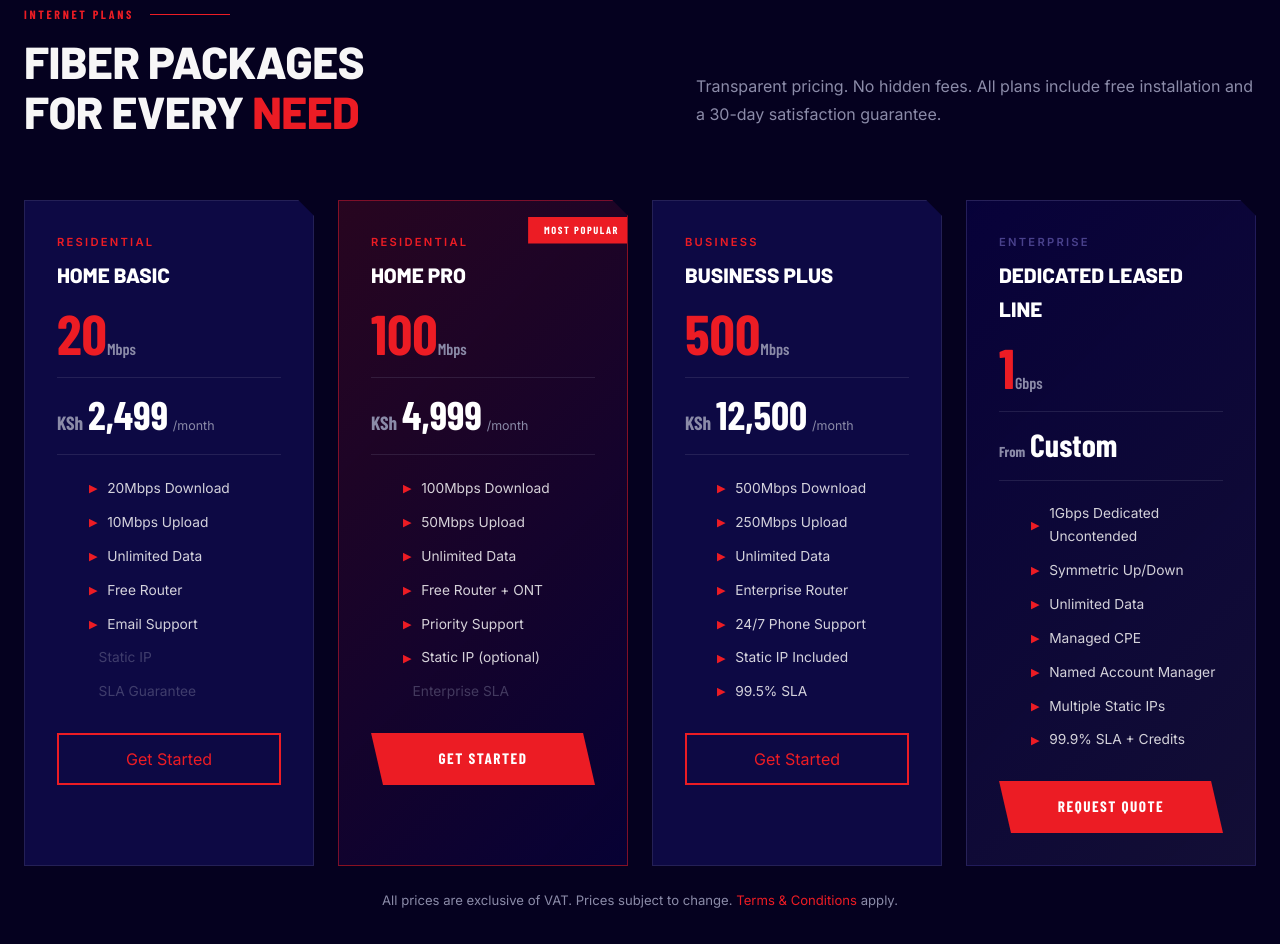
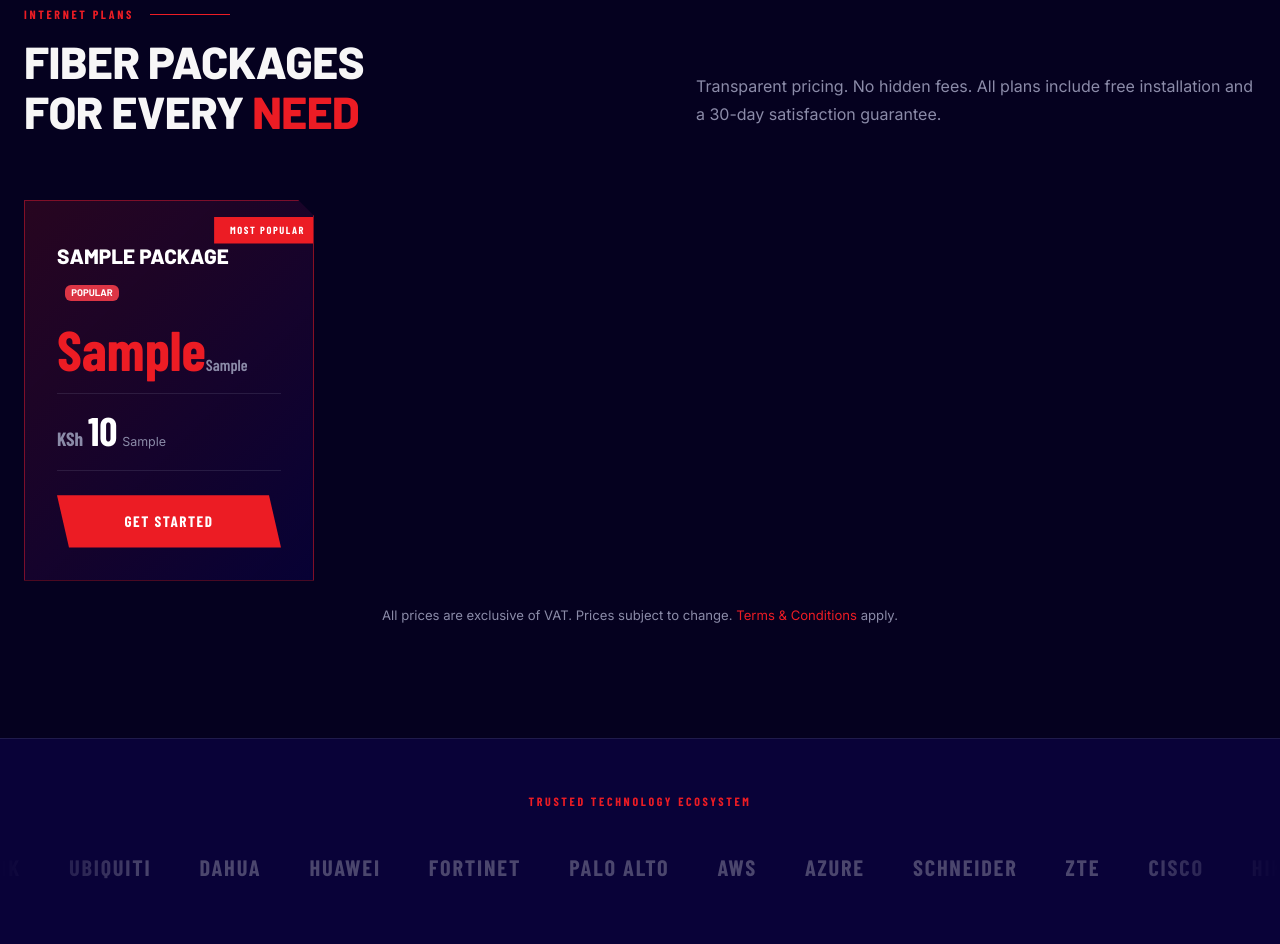
Before and after one commit to MosesAbuya/filaoisp, a PHP site: page / in a window 1280 px wide. Shown: the part 3813-4757 px from the top of the page. Run offline with PHP 8.4, Linux system fonts and the light colour scheme; data comes from the database, SQL or seed files in the repository; tables that the repository leaves empty or names only in its code hold one stand-in row (values such as "Sample post"); some web fonts are replaced.

Commit message:
Final Update to live

```diff
--- a/admin/includes/sidebar.php
+++ b/admin/includes/sidebar.php
@@ -38,6 +38,12 @@ $current_page = basename($_SERVER['PHP_SELF']);
             <a href="coverage.php" class="nav-link <?= ($current_page === 'coverage.php') ? 'active' : '' ?>">
                 <i class="fa-solid fa-map-location-dot nav-icon"></i>
                 <span>Coverage Map & Pins</span>
+            </a>
+        </li>
+        <li class="nav-item">
+            <a href="packages.php" class="nav-link <?= ($current_page === 'packages.php') ? 'active' : '' ?>">
+                <i class="fa-solid fa-wifi nav-icon"></i>
+                <span>Wi-Fi Packages</span>
             </a>
         </li>
         <li class="nav-item">
--- a/index.php
+++ b/index.php
@@ -11,6 +11,15 @@ $root = (strpos($script_name, '/filaoisp/') === 0) ? '/filaoisp/' : '/';
 $is_homepage = true;
 
 include 'includes/db_connect.php';
+
+// Fetch Wi-Fi Packages
+$wifi_packages = [];
+try {
+    $wifi_packages = $pdo->query("SELECT * FROM wifi_packages ORDER BY sort_order ASC, id DESC")->fetchAll();
+} catch (Exception $e) {
+    // Silently ignore if table doesn't exist yet
+}
+
 include 'includes/header.php';
 ?>
 
@@ -256,8 +265,8 @@ include 'includes/header.php';
                 <div class="service-card-body">
                     <div class="service-card-icon"><i class="fa-solid fa-video"></i></div>
                     <h3 class="service-card-title">CCTV & Security Solutions</h3>
-                    <p class="service-card-desc">4K IP cameras, NVR systems, smart doorbells, access control, and biometric fencing for homes and enterprises.</p>
-                    <a href="<?= $root ?>services/cctv-security" class="service-card-link">
+                    <p class="service-card-desc">We offer professional CCTV installation and security services. Feel free to request a quote tailored to your needs.</p>
+                    <a href="<?= $root ?>company/quote" class="service-card-link">
                         Learn More
                         <svg viewBox="0 0 24 24" fill="none" stroke="currentColor" stroke-width="2"><path d="M5 12h14M12 5l7 7-7 7"/></svg>
                     </a>
@@ -444,100 +453,55 @@ include 'includes/header.php';
         </div>
 
         <div class="row g-4">
-            <!-- Home Basic -->
+            <?php if (!empty($wifi_packages)): ?>
+                <?php foreach ($wifi_packages as $index => $pkg):
+                    $delay = $index + 1;
+                    $features = json_decode($pkg['features'], true) ?? [];
+                    $isFeatured = $pkg['is_featured'] ? 'featured' : '';
+                    $isEnterprise = (strtolower($pkg['type']) === 'enterprise');
+                    $bgStyle = $isEnterprise ? 'style="height:100%;background:linear-gradient(135deg,rgba(11,1,117,0.3) 0%,rgba(73,65,140,0.2) 100%);border-color:rgba(73,65,140,0.4);"' : 'style="height:100%;"';
+                    $typeColor = $isEnterprise ? 'color:var(--clr-indigo);' : '';
+                    $btnClass = $pkg['is_featured'] ? 'btn-filao btn-primary-filao' : 'btn-ghost-filao';
+                    if($isEnterprise) $btnClass = 'btn-filao btn-primary-filao';
+                ?>
                 <div class="col-xl-3 col-md-6">
-                <div class="plan-card reveal delay-1" style="height:100%;">
-                    <div class="plan-type">Residential</div>
-                    <div class="plan-name">Home Basic</div>
-                    <div class="plan-speed">20<span class="plan-speed-unit">Mbps</span></div>
+                    <div class="plan-card <?= $isFeatured ?> reveal delay-<?= $delay ?>" <?= $bgStyle ?>>
+                        <div class="plan-type" style="<?= $typeColor ?>"><?= htmlspecialchars($pkg['type']) ?></div>
+                        <div class="plan-name"><?= htmlspecialchars($pkg['name']) ?>
+                            <?php if ($pkg['is_popular']): ?><span class="badge bg-danger ms-2" style="font-size:0.6rem;vertical-align:middle;">POPULAR</span><?php endif; ?>
+                        </div>
+                        <div class="plan-speed"><?= htmlspecialchars($pkg['speed']) ?><span class="plan-speed-unit"><?= htmlspecialchars($pkg['speed_unit']) ?></span></div>
                         <div class="plan-price-row">
+                            <?php if ($isEnterprise): ?>
+                                <span class="plan-currency" style="font-size:0.9rem;color:var(--clr-steel);">From</span>
+                                <span class="plan-amount" style="font-size:2rem;">Custom</span>
+                            <?php else: ?>
                                 <span class="plan-currency">KSh</span>
-                        <span class="plan-amount">2,499</span>
-                        <span class="plan-period">/month</span>
+                                <span class="plan-amount"><?= number_format($pkg['price']) ?></span>
+                                <span class="plan-period"><?= htmlspecialchars($pkg['period']) ?></span>
+                            <?php endif; ?>
                         </div>
                         <ul class="plan-features">
-                        <li class="plan-feature included"><span class="check">▶</span> 20Mbps Download</li>
-                        <li class="plan-feature included"><span class="check">▶</span> 10Mbps Upload</li>
-                        <li class="plan-feature included"><span class="check">▶</span> Unlimited Data</li>
-                        <li class="plan-feature included"><span class="check">▶</span> Free Router</li>
-                        <li class="plan-feature included"><span class="check">▶</span> Email Support</li>
-                        <li class="plan-feature" style="opacity:0.4;"><span class="check"> </span> Static IP</li>
-                        <li class="plan-feature" style="opacity:0.4;"><span class="check"> </span> SLA Guarantee</li>
+                            <?php foreach ($features as $f):
+                                $isIncluded = $f['included'];
+                                $featClass = $isIncluded ? 'plan-feature included' : 'plan-feature';
+                                $featOpacity = $isIncluded ? '' : 'style="opacity:0.4;"';
+                                $checkIcon = $isIncluded ? '▶' : ' ';
+                            ?>
+                            <li class="<?= $featClass ?>" <?= $featOpacity ?>><span class="check"><?= $checkIcon ?></span> <?= htmlspecialchars($f['text']) ?></li>
+                            <?php endforeach; ?>
                         </ul>
-                    <a href="<?= $root ?>company/quote" class="btn-ghost-filao" style="width:100%;text-align:center;display:block;">Get Started</a>
+                        <a href="<?= $root ?>company/quote" class="<?= $btnClass ?>" style="width:100%;text-align:center;justify-content:center;display:block;">
+                            <?= $isEnterprise ? 'Request Quote' : 'Get Started' ?>
+                        </a>
                     </div>
                 </div>
-
-            <!-- Home Pro (featured) -->
-            <div class="col-xl-3 col-md-6">
-                <div class="plan-card featured reveal delay-2" style="height:100%;">
-                    <div class="plan-type">Residential</div>
-                    <div class="plan-name">Home Pro</div>
-                    <div class="plan-speed">100<span class="plan-speed-unit">Mbps</span></div>
-                    <div class="plan-price-row">
-                        <span class="plan-currency">KSh</span>
-                        <span class="plan-amount">4,999</span>
-                        <span class="plan-period">/month</span>
+                <?php endforeach; ?>
+            <?php else: ?>
+                <div class="col-12 text-center text-muted">
+                    <p>Packages are currently being updated. Please check back shortly.</p>
                 </div>
-                    <ul class="plan-features">
-                        <li class="plan-feature included"><span class="check">▶</span> 100Mbps Download</li>
-                        <li class="plan-feature included"><span class="check">▶</span> 50Mbps Upload</li>
-                        <li class="plan-feature included"><span class="check">▶</span> Unlimited Data</li>
-                        <li class="plan-feature included"><span class="check">▶</span> Free Router + ONT</li>
-                        <li class="plan-feature included"><span class="check">▶</span> Priority Support</li>
-                        <li class="plan-feature included"><span class="check">▶</span> Static IP (optional)</li>
-                        <li class="plan-feature" style="opacity:0.4;"><span class="check"> </span> Enterprise SLA</li>
-                    </ul>
-                    <a href="<?= $root ?>company/quote" class="btn-filao btn-primary-filao" style="width:100%;text-align:center;justify-content:center;">Get Started</a>
-                </div>
-            </div>
-
-            <!-- Business -->
-            <div class="col-xl-3 col-md-6">
-                <div class="plan-card reveal delay-3" style="height:100%;">
-                    <div class="plan-type">Business</div>
-                    <div class="plan-name">Business Plus</div>
-                    <div class="plan-speed">500<span class="plan-speed-unit">Mbps</span></div>
-                    <div class="plan-price-row">
-                        <span class="plan-currency">KSh</span>
-                        <span class="plan-amount">12,500</span>
-                        <span class="plan-period">/month</span>
-                    </div>
-                    <ul class="plan-features">
-                        <li class="plan-feature included"><span class="check">▶</span> 500Mbps Download</li>
-                        <li class="plan-feature included"><span class="check">▶</span> 250Mbps Upload</li>
-                        <li class="plan-feature included"><span class="check">▶</span> Unlimited Data</li>
-                        <li class="plan-feature included"><span class="check">▶</span> Enterprise Router</li>
-                        <li class="plan-feature included"><span class="check">▶</span> 24/7 Phone Support</li>
-                        <li class="plan-feature included"><span class="check">▶</span> Static IP Included</li>
-                        <li class="plan-feature included"><span class="check">▶</span> 99.5% SLA</li>
-                    </ul>
-                    <a href="<?= $root ?>company/quote" class="btn-ghost-filao" style="width:100%;text-align:center;display:block;">Get Started</a>
-                </div>
-            </div>
-
-            <!-- Enterprise Dedicated -->
-            <div class="col-xl-3 col-md-6">
-                <div class="plan-card reveal delay-4" style="height:100%;background:linear-gradient(135deg,rgba(11,1,117,0.3) 0%,rgba(73,65,140,0.2) 100%);border-color:rgba(73,65,140,0.4);">
-                    <div class="plan-type" style="color:var(--clr-indigo);">Enterprise</div>
-                    <div class="plan-name">Dedicated Leased Line</div>
-                    <div class="plan-speed">1<span class="plan-speed-unit">Gbps</span></div>
-                    <div class="plan-price-row">
-                        <span class="plan-currency" style="font-size:0.9rem;color:var(--clr-steel);">From</span>
-                        <span class="plan-amount" style="font-size:2rem;">Custom</span>
-                    </div>
-                    <ul class="plan-features">
-                        <li class="plan-feature included"><span class="check">▶</span> 1Gbps Dedicated Uncontended</li>
-                        <li class="plan-feature included"><span class="check">▶</span> Symmetric Up/Down</li>
-                        <li class="plan-feature included"><span class="check">▶</span> Unlimited Data</li>
-                        <li class="plan-feature included"><span class="check">▶</span> Managed CPE</li>
-                        <li class="plan-feature included"><span class="check">▶</span> Named Account Manager</li>
-                        <li class="plan-feature included"><span class="check">▶</span> Multiple Static IPs</li>
-                        <li class="plan-feature included"><span class="check">▶</span> 99.9% SLA + Credits</li>
-                    </ul>
-                    <a href="<?= $root ?>company/quote" class="btn-filao btn-primary-filao" style="width:100%;text-align:center;justify-content:center;">Request Quote</a>
-                </div>
-            </div>
+            <?php endif; ?>
         </div>
 
         <p class="text-center mt-4" style="font-size:0.82rem;color:var(--clr-steel);">
@@ -593,7 +557,7 @@ include 'includes/header.php';
                     See Everything.<br>Miss <span class="text-red">Nothing.</span>
                 </h2>
                 <p class="section-desc mb-4">
-                    From 4K IP cameras and AI-powered analytics to biometric access control   Filao Networks delivers complete physical security infrastructure for homes, estates, and commercial properties across Kenya.
+                    We offer comprehensive physical security infrastructure including 4K IP cameras, AI-powered analytics, and access control. Contact us today for a personalized quote tailored to your specific security needs.
                 </p>
 
                 <div class="security-feature-grid">
@@ -748,7 +712,7 @@ include 'includes/header.php';
                     Nationwide <span class="text-red">Coverage</span>
                 </h2>
                 <p class="section-desc mb-4">
-                    Filao Networks is expanding rapidly across Kenya. We currently serve 47+ counties with fiber, wireless, and enterprise connectivity solutions.
+                    Our high-speed Wi-Fi network is currently available in <strong>Utawala, Mihango, Embakasi, Ruai, Joska, Kitengela, and Chokaa</strong>. All our other enterprise solutions (CCTV, Networking, IoT, and Cloud) are fully supported and available countrywide across Kenya.
                 </p>
                 <div class="row g-3 mb-4">
                     <div class="col-6">
```
Also changed, not shown: admin/packages.php (added, +289 -0 lines). Lines whose indentation alone changed are shown as unchanged.
